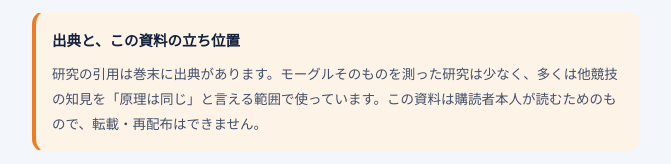
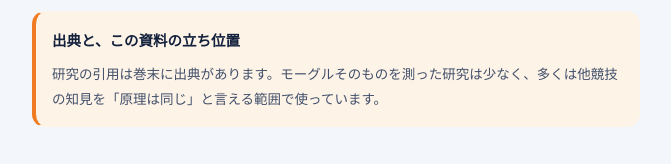
Before and after one commit to VanWhist/mic-site-mockup, a plain HTML site: page mame/no1.html in a window 1280 px wide. Shown: the part 1612-1776 px from the top of the page, without its empty margins (304-975 px from the left). Drawn offline with nearby package versions, Linux system fonts and the light colour scheme; animation ran at ten frames a second.

Commit message:
MIC豆知識の見回り：レビューの指摘を直す
- No.1：「出典と、この資料の立ち位置」に残っていた「購読者本人が読むためのもの…」を消す（無料公開と食い違うため。転載の扱いはフッターに書いてある）
- 一覧ページの「ご注意」：対象が購読する号だと分かるように「購読する号は、」を足す

Co-Authored-By: Claude Opus 5.5 <noreply@anthropic.com>

```diff
--- a/mame/no1.html
+++ b/mame/no1.html
@@ -327,7 +327,7 @@
     <p><b>回転のもと／回りにくさ</b>　角運動量・慣性モーメントを、選手向けにやさしく言い換えたものです。巻末に正式な用語があります。</p>
     <p><b>ほどき</b>　空中で抱えた体をゆるめていく動きを、MICではこう呼んでいます。一般的な用語ではありません。</p>
   </div>
-  <div class="note"><div class="t">出典と、この資料の立ち位置</div><p>研究の引用は巻末に出典があります。モーグルそのものを測った研究は少なく、多くは他競技の知見を「原理は同じ」と言える範囲で使っています。この資料は購読者本人が読むためのもので、転載・再配布はできません。</p></div>
+  <div class="note"><div class="t">出典と、この資料の立ち位置</div><p>研究の引用は巻末に出典があります。モーグルそのものを測った研究は少なく、多くは他競技の知見を「原理は同じ」と言える範囲で使っています。</p></div>
 </section>
 
 <!-- ============ 01 ============ -->
```
Also changed, not shown: mame/index.html (+1 -1 lines).
